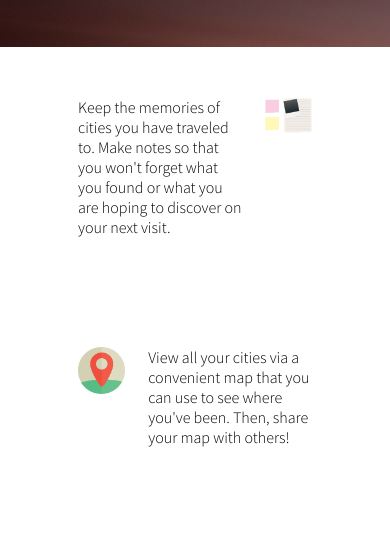
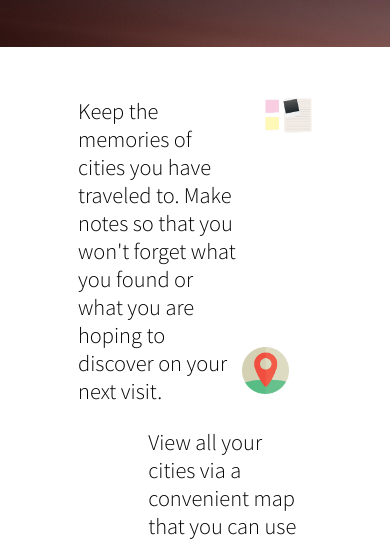
Before and after one commit to tcw5038/UrbanAdventures, a website: page public/index.html in a window 390 px wide. Shown: the part 308-849 px from the top of the page. Drawn offline with nearby package versions, Linux system fonts and the light colour scheme.

Commit message:
Fixed conflict

```diff
--- a/public/css/index.css
+++ b/public/css/index.css
@@ -10,6 +10,7 @@ body {
   margin-right: 0;
   padding: 0;
   background: url(/images/background.jpg) no-repeat;
+
 }
 
 /*
@@ -227,3 +228,11 @@ footer {
 }
 
 }
+
+/* TABLET */
+@media (max-width: 800px) {
+  .description-text {
+    width: 70%;
+    font-size: 1.4em;
+  }
+}
```
Also changed, not shown: public/javascript/cities.js (+1 -6 lines), test/test-cities.js (+2 -2 lines).
